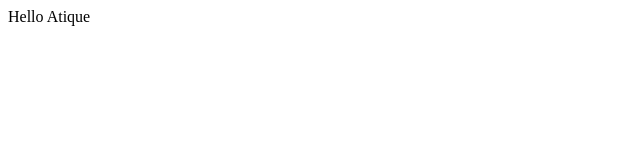
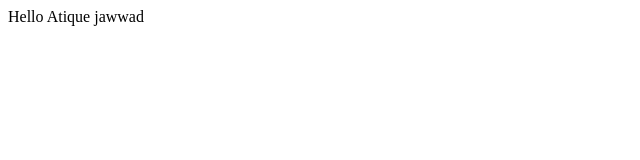
Before and after one commit to muhammad-atique/bootcamp_2020, a plain HTML site: page index.html in a window 1280 px wide. Shown: the full height of the page, 0-640 px from the left. Drawn offline with Linux system fonts and the light colour scheme.

Commit message:
edit by jawwad

```diff
--- a/index.html
+++ b/index.html
@@ -10,6 +10,7 @@
 <body>
     <div class="">
         Hello Atique
+        jawwad
     </div>
 </body>
 
```
